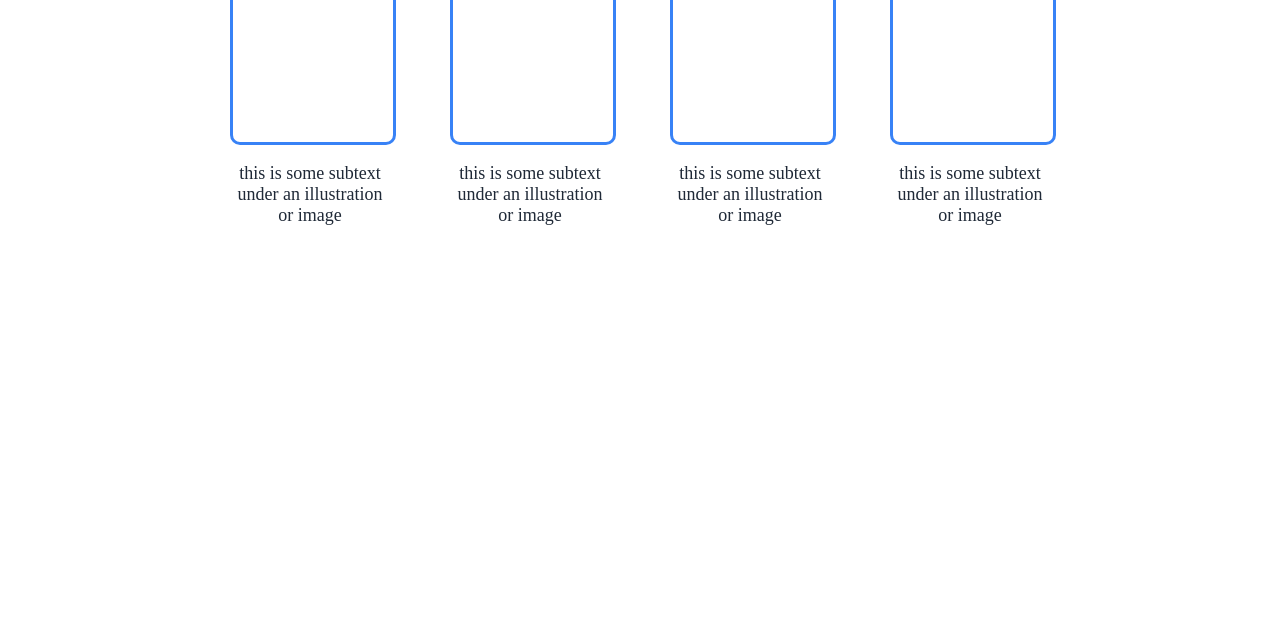
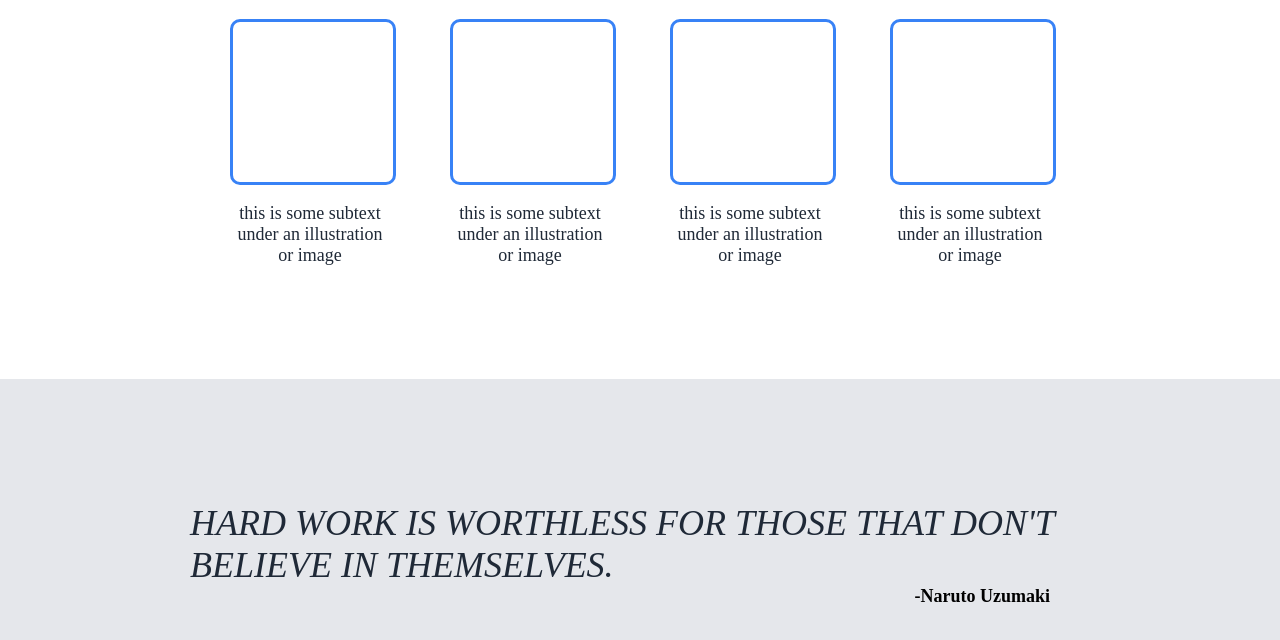
Before and after one commit to samueledu10/Landing-page, a plain HTML site: page index.html in a window 1280 px wide. Shown: the part 552-1192 px from the top of the page. Before the commit the page ends 891 px from the top, so only its background shows below. Drawn offline with Linux system fonts and the light colour scheme.

Commit message:
Add quote section and style the section

```diff
--- a/index.html
+++ b/index.html
@@ -53,5 +53,11 @@
             </div>
         </div>
     </div>
+    <div class="quote-container">
+        <div class="quote">
+            <p class="quote-text">HARD WORK IS WORTHLESS FOR THOSE THAT DON'T BELIEVE IN THEMSELVES.</p>
+            <p class="author">-Naruto Uzumaki</p>
+        </div>
+    </div>
 </body>
 </html>
--- a/styles.css
+++ b/styles.css
@@ -1,12 +1,13 @@
 body {
     margin: 0;
 }
-
+/*header section*/
 .header-container {
     background-color: #1F2937;
     display: flex;
     justify-content: center;
     padding: 16px;
+    margin-bottom: 40px;
 }
 
 .header, .information {
@@ -76,7 +77,7 @@ a, .hero-secondary {
     margin-bottom: 50px;
 }
 
-/*---------------------------*/
+/*information section*/
 
 .information-container {
     display: flex;
@@ -120,3 +121,35 @@ a, .hero-secondary {
     width: 160px;
     border-radius: 10px;
 }
+/*Quote section*/
+
+.quote-container {
+    background-color: #E5E7EB;
+    display: flex;
+    justify-content: center;
+    align-items: center;
+}
+
+.quote {
+    display: flex;
+    flex-direction: column;
+    align-items: center;
+    justify-content: center;
+    width: 900px;
+    height: 350px;
+}
+
+.quote-text {
+    font-size: 36px;
+    font-style: italic;
+    color: #1F2937;
+    margin: 0;
+}
+
+.author {
+    align-self: flex-end;
+    font-weight: bold;
+    font-size: 18px;
+    margin: 0;
+    margin-right: 40px;
+}
```
